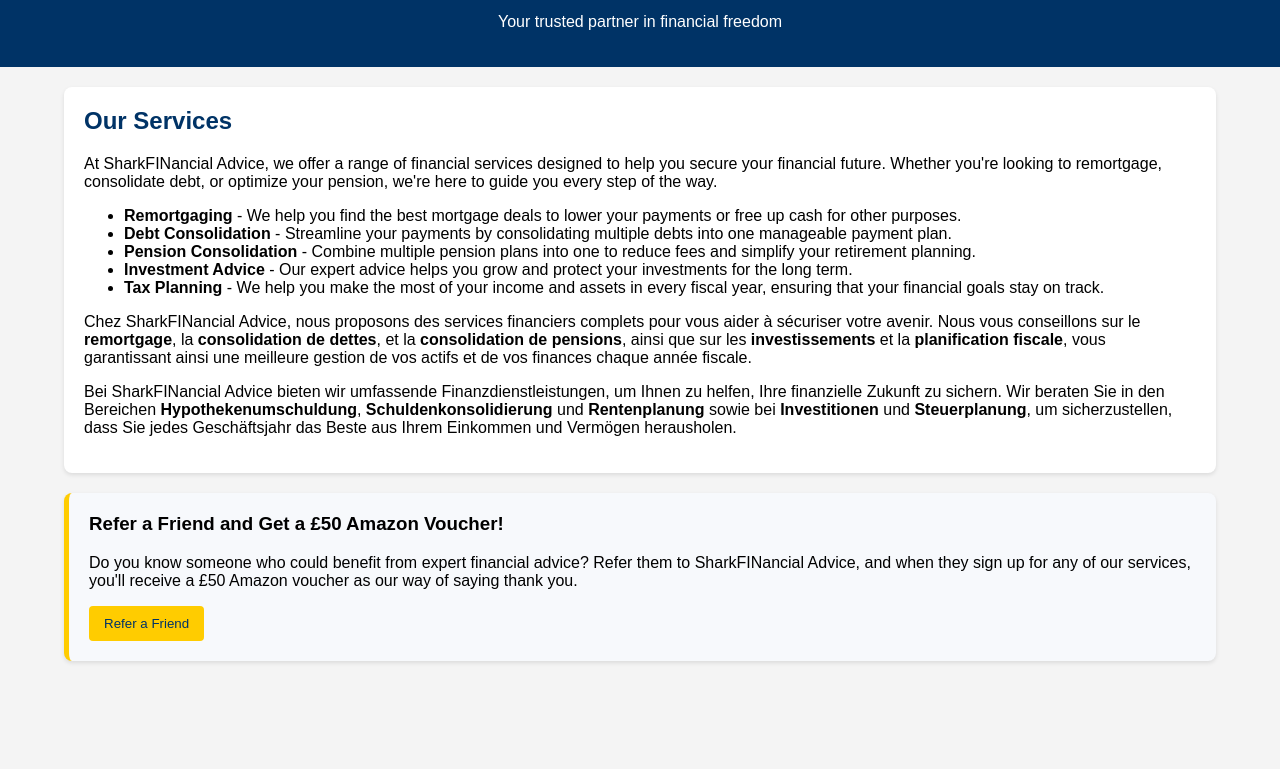
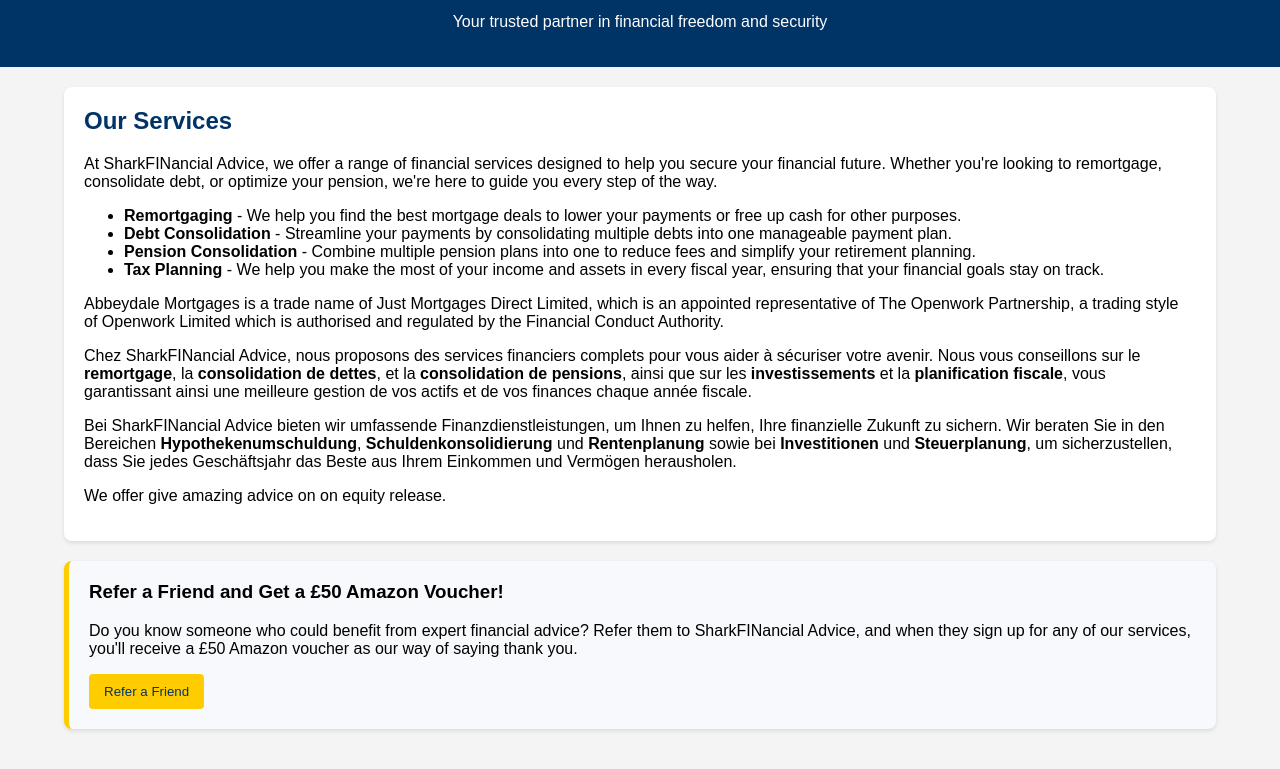
Before and after one commit to athrado/mock_page_2, a plain HTML site: page index.html in a window 1280 px wide. Shown: the part 60-829 px from the top of the page. Before the commit the page ends 800 px from the top, so only its background shows below. Drawn offline with Linux system fonts and the light colour scheme.

Commit message:
Update index.html

```diff
--- a/index.html
+++ b/index.html
@@ -64,7 +64,7 @@
     <!-- Header Section -->
     <header>
         <h1>SharkFINancial Advice</h1>
-        <p>Your trusted partner in financial freedom</p>
+        <p>Your trusted partner in financial freedom and security</p>
     </header>
 
     <!-- Services Section -->
@@ -76,17 +76,17 @@
                 <li><strong>Remortgaging</strong> - We help you find the best mortgage deals to lower your payments or free up cash for other purposes.</li>
                 <li><strong>Debt Consolidation</strong> - Streamline your payments by consolidating multiple debts into one manageable payment plan.</li>
                 <li><strong>Pension Consolidation</strong> - Combine multiple pension plans into one to reduce fees and simplify your retirement planning.</li>
-                <li><strong>Investment Advice</strong> - Our expert advice helps you grow and protect your investments for the long term.</li>
                 <li><strong>Tax Planning</strong> - We help you make the most of your income and assets in every fiscal year, ensuring that your financial goals stay on track.</li>
             </ul>
 
+            <p>Abbeydale Mortgages is a trade name of Just Mortgages Direct Limited, which is an appointed representative of The Openwork Partnership, a trading style of Openwork Limited which is authorised and regulated by the Financial Conduct Authority. </p>
 
                   <!-- French Section -->
            Chez SharkFINancial Advice, nous proposons des services financiers complets pour vous aider à sécuriser votre avenir. Nous vous conseillons sur le <strong>remortgage</strong>, la <strong>consolidation de dettes</strong>, et la <strong>consolidation de pensions</strong>, ainsi que sur les <strong>investissements</strong> et la <strong>planification fiscale</strong>, vous garantissant ainsi une meilleure gestion de vos actifs et de vos finances chaque année fiscale.</p>
             <!-- German Section -->
 
             <p>Bei SharkFINancial Advice bieten wir umfassende Finanzdienstleistungen, um Ihnen zu helfen, Ihre finanzielle Zukunft zu sichern. Wir beraten Sie in den Bereichen <strong>Hypothekenumschuldung</strong>, <strong>Schuldenkonsolidierung</strong> und <strong>Rentenplanung</strong> sowie bei <strong>Investitionen</strong> und <strong>Steuerplanung</strong>, um sicherzustellen, dass Sie jedes Geschäftsjahr das Beste aus Ihrem Einkommen und Vermögen herausholen.</p>
-
+        <p>We offer give amazing advice on on equity release. </p>
         </div>
 
         <!-- Promotion Section -->
@@ -100,5 +100,6 @@
     </div>
 
 
+
 </body>
 </html>
```
